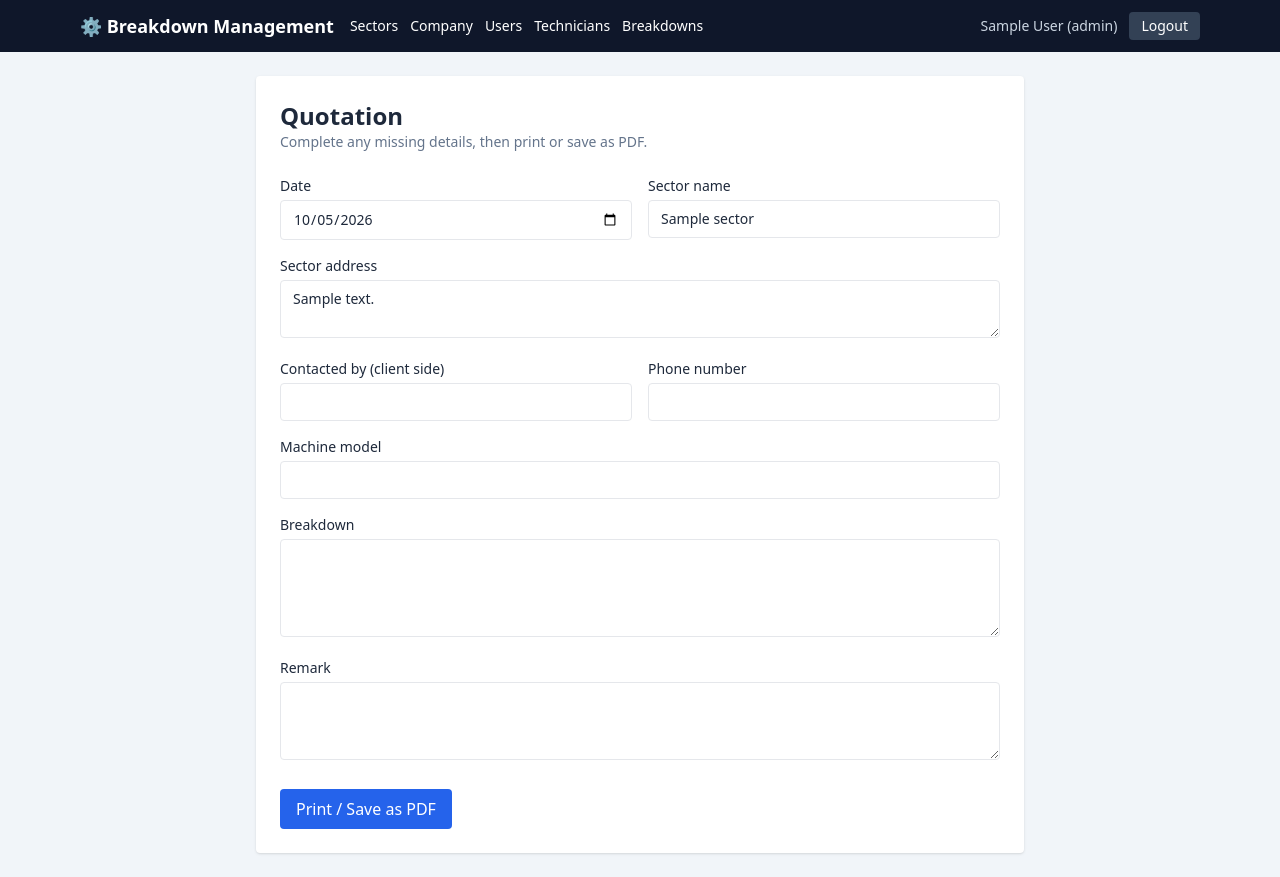
After one commit to IT22215574/Break-down-management, a PHP site: page /quotation.php?sector_id=1 in a window 1280 px wide. The commit adds this page. Run offline with PHP 8.4, Linux system fonts and the light colour scheme; the visitor is signed in with stand-in values (Sample User, id 1); tables that the repository leaves empty hold one stand-in row (values such as "Sample post"); some libraries are stand-ins or nearby versions.

Commit message:
feat: Add quotation functionality for breakdowns and enhance related forms

```diff
--- a/includes/bootstrap.php
+++ b/includes/bootstrap.php
@@ -524,7 +524,7 @@ function render_records(array $u, string $action): void {
   <a href="<?= url('report.php?' . $qs . '&format=print') ?>" target="_blank" class="bg-blue-600 hover:bg-blue-700 text-white rounded px-3 py-1.5 text-sm">🖨 Printable / PDF report</a>
   <span class="text-sm text-slate-500 self-center"><?= count($rows) ?> record(s)</span>
 </div>
-<?php records_cards($rows); }
+<?php records_cards($rows, $u); }
 
 function records_table(array $rows, bool $actions = false): void { ?>
 <div class="bg-white rounded shadow overflow-x-auto"><table class="w-full text-sm">
@@ -545,17 +545,20 @@ function records_table(array $rows, bool $actions = false): void { ?>
 <?php }
 
 // Line-card list; each card opens the breakdown detail page.
-function records_cards(array $rows): void { ?>
+function records_cards(array $rows, array $u): void { ?>
 <div class="space-y-2">
 <?php foreach ($rows as $r): ?>
-  <a href="<?= url('breakdown.php?id=' . (int)$r['id']) ?>" class="flex flex-wrap items-center justify-between gap-3 bg-white rounded shadow px-4 py-3 hover:bg-slate-50">
-    <div class="min-w-0">
+  <div class="flex flex-wrap items-center justify-between gap-3 bg-white rounded shadow px-4 py-3">
+    <a href="<?= url('breakdown.php?id=' . (int)$r['id']) ?>" class="min-w-0 flex-1 hover:text-blue-700">
       <div class="font-semibold truncate"><?= e($r['system_name']) ?></div>
       <div class="text-sm text-slate-500 truncate"><?= e($r['sector_name']) ?> &middot; <?= e($r['company_name'] ?? 'No company') ?> &middot; <?= e(date('Y-m-d H:i', strtotime($r['occurred_at']))) ?><?php if (!empty($r['technician_required'])): ?> &middot; Technician: <?= e($r['technician_name'] ?? 'Not assigned') ?><?php endif; ?></div>
-    </div>
-    <div class="text-sm text-slate-500">Client: <?= e($r['client_name']) ?> &middot; Fixed by: <?= e($r['fixed_by']) ?></div>
-    <div><?= status_badge($r['status']) ?> <span class="text-slate-400">&rsaquo;</span></div>
-  </a>
+      <div class="text-sm text-slate-500">Client: <?= e($r['client_name']) ?> &middot; Fixed by: <?= e($r['fixed_by']) ?></div>
+      <div class="mt-1"><?= status_badge($r['status']) ?></div>
+    </a>
+    <?php if ($u['role'] === 'admin' && !empty($r['technician_required'])): ?>
+      <a href="<?= url('quotation.php?breakdown_id=' . (int)$r['id']) ?>" class="bg-blue-600 hover:bg-blue-700 text-white rounded px-3 py-2 text-sm whitespace-nowrap">Make Quotations</a>
+    <?php endif; ?>
+  </div>
 <?php endforeach; if (!$rows): ?><p class="text-slate-500">No breakdowns found.</p><?php endif; ?>
 </div>
 <?php }
--- a/includes/breakdown_save.php
+++ b/includes/breakdown_save.php
@@ -52,10 +52,10 @@ function handle_breakdown_create(array $u, string $back): void {
     foreach ((array)($_POST['entries'] ?? []) as $i => $e) {
         $e = (array)$e;
         $r = [];
-        foreach (['system_name', 'client_name', 'fixed_by', 'note'] as $k) $r[$k] = trim((string)($e[$k] ?? ''));
+        foreach (['system_name', 'client_name', 'fixed_by', 'description', 'note'] as $k) $r[$k] = trim((string)($e[$k] ?? ''));
         $r['status'] = $e['status'] ?? 'fixed';
         $r['company_id'] = (int)($e['company_id'] ?? 0) ?: null;
-        if (!$r['company_id'] && $r['system_name'] === '' && $r['client_name'] === '' && $r['fixed_by'] === '' && $r['note'] === '') continue;
+        if (!$r['company_id'] && $r['system_name'] === '' && $r['client_name'] === '' && $r['fixed_by'] === '' && $r['description'] === '' && $r['note'] === '') continue;
         foreach (['client_name' => 'client_title', 'fixed_by' => 'fixed_by_title'] as $name => $title) {
             $r[$name] = person_name_with_title($r[$name], (string)($e[$title] ?? ''));
             if ($r[$name] === null || person_name_length($r[$name]) > 150) {
@@ -86,7 +86,7 @@ function handle_breakdown_create(array $u, string $back): void {
     $pdo->beginTransaction();
     $ins = $pdo->prepare('INSERT INTO breakdowns (sector_id,company_id,system_name,description,occurred_at,fixed_by,client_name,status,note,created_by,technician_id,technician_required)
         VALUES (?,?,?,?,?,?,?,?,?,?,?,?)');
-    foreach ($rows as $r) $ins->execute([$sid, $r['company_id'], $r['system_name'], '', $r['occurred_at'], $r['fixed_by'], $r['client_name'], $r['status'], $r['note'], $u['id'], $r['technician_id'], $r['technician_required']]);
+    foreach ($rows as $r) $ins->execute([$sid, $r['company_id'], $r['system_name'], $r['description'], $r['occurred_at'], $r['fixed_by'], $r['client_name'], $r['status'], $r['note'], $u['id'], $r['technician_id'], $r['technician_required']]);
     $pdo->commit();
     flash(count($rows) . ' breakdown record(s) saved.');
     redirect($back);
--- /dev/null
+++ b/quotation.php
@@ -0,0 +1,73 @@
+<?php
+require __DIR__ . '/includes/bootstrap.php';
+$u = require_role('admin', 'support');
+
+$breakdownId = (int)($_GET['breakdown_id'] ?? 0);
+$sectorId = (int)($_GET['sector_id'] ?? 0);
+$quote = [
+    'quote_date' => date('Y-m-d'),
+    'sector_name' => '',
+    'sector_address' => '',
+    'contact_name' => trim((string)($_GET['contact_name'] ?? '')),
+    'contact_phone' => '',
+    'machine_model' => trim((string)($_GET['machine_model'] ?? '')),
+    'breakdown' => trim((string)($_GET['breakdown'] ?? '')),
+    'remark' => trim((string)($_GET['remark'] ?? '')),
+];
+
+if ($breakdownId) {
+    $st = $pdo->prepare('SELECT b.*, s.name AS sector_name, s.address AS sector_address
+        FROM breakdowns b JOIN sectors s ON s.id=b.sector_id WHERE b.id=?');
+    $st->execute([$breakdownId]);
+    $row = $st->fetch();
+    if (!$row || !can_access_sector($u, (int)$row['sector_id']) || empty($row['technician_required'])) {
+        http_response_code(404);
+        exit('Not found');
+    }
+    $quote['sector_name'] = $row['sector_name'];
+    $quote['sector_address'] = $row['sector_address'] ?? '';
+    $quote['contact_name'] = $row['client_name'];
+    $quote['machine_model'] = $row['system_name'];
+    $quote['breakdown'] = $row['description'] ?? '';
+    $quote['remark'] = $row['note'] ?? '';
+} else {
+    foreach (accessible_sectors($u) as $sector) {
+        if ((int)$sector['id'] === $sectorId) {
+            $quote['sector_name'] = $sector['name'];
+            $quote['sector_address'] = $sector['address'] ?? '';
+            break;
+        }
+    }
+    if ($quote['sector_name'] === '') {
+        http_response_code(404);
+        exit('Not found');
+    }
+}
+
+page_header('Make Quotations', $u);
+?>
+<div class="max-w-3xl mx-auto bg-white rounded shadow p-6">
+  <div class="flex flex-wrap items-start justify-between gap-3 mb-6">
+    <div><h1 class="text-2xl font-bold">Quotation</h1><p class="text-sm text-slate-500">Complete any missing details, then print or save as PDF.</p></div>
+    <?php if ($breakdownId): ?><a class="text-sm text-blue-600 print:hidden" href="<?= url('breakdown.php?id=' . $breakdownId) ?>">&larr; Back to breakdown</a><?php endif; ?>
+  </div>
+  <div class="grid md:grid-cols-2 gap-4">
+    <label class="text-sm">Date<input type="date" value="<?= e($quote['quote_date']) ?>" class="mt-1 w-full border rounded px-3 py-2 print:border-0 print:px-0"></label>
+    <label class="text-sm">Sector name<input value="<?= e($quote['sector_name']) ?>" class="mt-1 w-full border rounded px-3 py-2 print:border-0 print:px-0"></label>
+    <label class="text-sm md:col-span-2">Sector address<textarea rows="2" class="mt-1 w-full border rounded px-3 py-2 print:border-0 print:px-0"><?= e($quote['sector_address']) ?></textarea></label>
+    <label class="text-sm">Contacted by (client side)<input value="<?= e($quote['contact_name']) ?>" class="mt-1 w-full border rounded px-3 py-2 print:border-0 print:px-0"></label>
+    <label class="text-sm">Phone number<input type="tel" value="<?= e($quote['contact_phone']) ?>" class="mt-1 w-full border rounded px-3 py-2 print:border-0 print:px-0"></label>
+    <label class="text-sm md:col-span-2">Machine model<input value="<?= e($quote['machine_model']) ?>" class="mt-1 w-full border rounded px-3 py-2 print:border-0 print:px-0"></label>
+    <label class="text-sm md:col-span-2">Breakdown<textarea rows="4" class="mt-1 w-full border rounded px-3 py-2 print:border-0 print:px-0"><?= e($quote['breakdown']) ?></textarea></label>
+    <label class="text-sm md:col-span-2">Remark<textarea rows="3" class="mt-1 w-full border rounded px-3 py-2 print:border-0 print:px-0"><?= e($quote['remark']) ?></textarea></label>
+  </div>
+  <div class="mt-6 print:hidden"><button type="button" onclick="window.print()" class="bg-blue-600 hover:bg-blue-700 text-white rounded px-4 py-2">Print / Save as PDF</button></div>
+</div>
+<style>
+@media print {
+  nav, footer { display: none !important; }
+  body { background: white !important; }
+  .shadow { box-shadow: none !important; }
+}
+</style>
+<?php page_footer(); ?>
```
Also changed, not shown: includes/breakdown_multi_form.php (+15 -0 lines), README.md.
